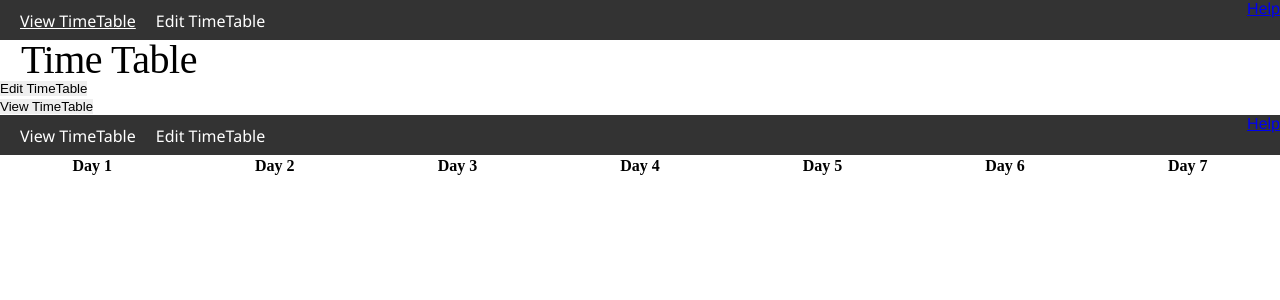
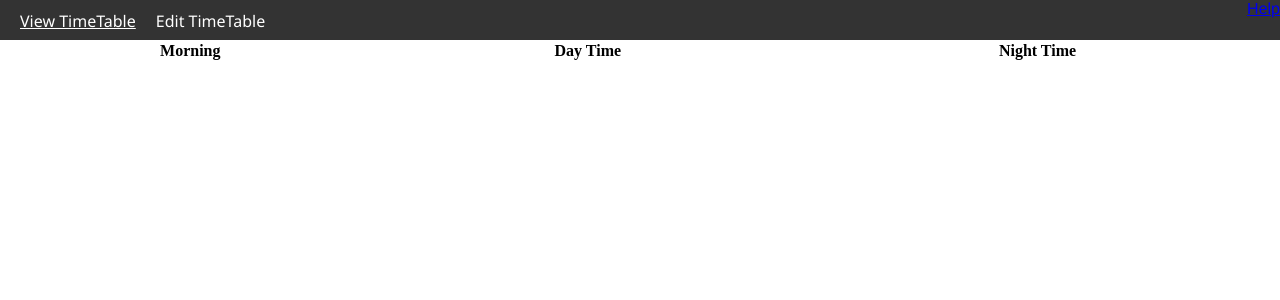
Before and after one commit to jm-888/TimeTableViewer, a Flask app: page / in a window 1280 px wide. Shown: the top 300 px of the page. Run offline with Flask 3, Linux system fonts and the light colour scheme; lists and menus that the app fills with data are empty.

Commit message:
did db file

```diff
--- a/app.py
+++ b/app.py
@@ -22,6 +22,8 @@
     conn = sqlite3.connect('login.db')
     conn.row_factory = sqlite3.Row
     return conn
+
+
 
 
 @app.route('/edit_timetable', methods=('POST', 'GET'))
@@ -60,7 +62,7 @@
                 (user_name, password, id))
             conn.commit()
             conn.close()
-            return redirect(url_for('admin'))
+            return redirect(url_for('edit_timetable'))
 
     return render_template('edit_timetable.html', day1=day1)
 
--- a/templates/edit_timetable.html
+++ b/templates/edit_timetable.html
@@ -8,7 +8,7 @@
 {% block body %}
     <ul id="navbar">
         <li class="navitem"><a href="{{ url_for('index') }}">View TimeTable</a></li>
-        <li class="navitem"><a href="{{ url_for('edit') }}">Edit TimeTable</a></li>
+        <li class="navitem"><a href="{{ url_for('index') }}">Edit TimeTable</a></li>
         <li class="navright"><a href="{{ url_for('index') }}">Help</a></li>
     </ul>
 		<form method="POST">
--- a/templates/index.html
+++ b/templates/index.html
@@ -10,32 +10,15 @@
 <body>
     <ul id="navbar">
         <li class="navitem"><a href="{{ url_for('index') }}">View TimeTable</a></li>
-        <li class="navitem"><a href="{{ url_for('edit') }}">Edit TimeTable</a></li>
+        <li class="navitem"><a href="{{ url_for('index') }}">Edit TimeTable</a></li>
         <li class="navright"><a href="{{ url_for('index') }}">Help</a></li>
     </ul>
     <body>
-        <h1 id="cleanheader">Time Table</h1>
-            <button class="btn" type="button" onclick="window.location.href='{{ url_for('edit') }}';">Edit TimeTable</button><br/>
-            <button class="btn" type="button" onclick="window.location.href='{{ url_for('timetable_display') }}';">View TimeTable</button>
-        </body>
-
-</body>
-<body>
-    <ul id="navbar">
-        <li class="navitem"><a href="{{ url_for('index') }}">View TimeTable</a></li>
-        <li class="navitem"><a href="{{ url_for('edit') }}">Edit TimeTable</a></li>
-        <li class="navright"><a href="{{ url_for('index') }}">Help</a></li>
-    </ul>
-        <body>
             <table style="width:100%">
                 <tr>
-                    <th>Day 1</th>
-                    <th>Day 2</th>
-                    <th>Day 3</th>
-                    <th>Day 4</th>
-                    <th>Day 5</th>
-                    <th>Day 6</th>
-                    <th>Day 7</th>
+                    <th>Morning</th>
+                    <th>Day Time</th>
+                    <th>Night Time</th>
                 </tr>
                 {%for timetable in data%}
 
--- a/templates/timetable.html
+++ b/templates/timetable.html
@@ -14,7 +14,7 @@
 		<body>
 			<ul id="navbar">
 				<li class="navitem"><a href="{{ url_for('index') }}">View TimeTable</a></li>
-				<li class="navitem"><a href="{{ url_for('edit') }}">Edit TimeTable</a></li>
+				<li class="navitem"><a href="{{ url_for('index') }}">Edit TimeTable</a></li>
 				<li class="navright"><a href="{{ url_for('index') }}">Help</a></li>
 			</ul>
 				<body>
```
Also changed, not shown: templates/ex.html (deleted, +0 -104 lines), TimeTable.db (added).
